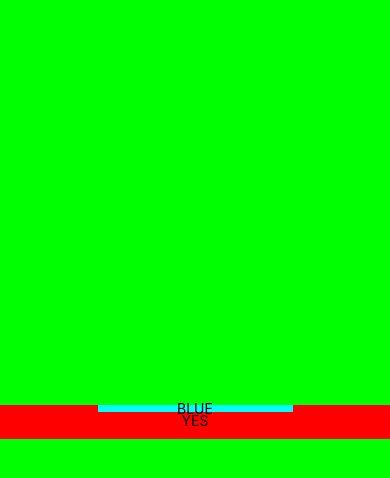
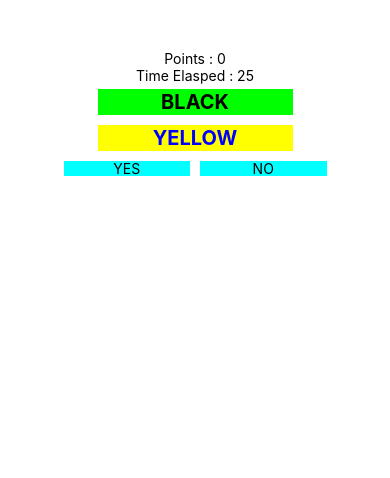
Before and after one commit to RAGAdox/QuickColor_Lab, a React Native app: screen / in a window 390 px wide. Shown: the top 478 px of the page. Built offline with nearby package versions, Linux system fonts and the light colour scheme.

Commit message:
basic structure working ,Highest score module needed

```diff
--- a/App.js
+++ b/App.js
@@ -13,8 +13,7 @@ export default class App extends React.Component {
 
 const styles = StyleSheet.create({
   container: {
-    flex: 1,
-    backgroundColor: "#00ff00",
-    justifyContent: "center"
+    justifyContent: "center",
+    marginTop: 50
   }
 });
--- a/package.json
+++ b/package.json
@@ -9,7 +9,9 @@
   "dependencies": {
     "expo": "^32.0.0",
     "react": "16.5.0",
-    "react-native": "https://github.com/expo/react-native/archive/sdk-32.0.0.tar.gz"
+    "react-mixin": "^2.0.2",
+    "react-native": "https://github.com/expo/react-native/archive/sdk-32.0.0.tar.gz",
+    "react-timer-mixin": "^0.13.4"
   },
   "devDependencies": {
     "babel-preset-expo": "^5.0.0"
--- a/src/quickColor.js
+++ b/src/quickColor.js
@@ -1,24 +1,233 @@
 import React from "react";
-import { View, Text, TouchableOpacity, StyleSheet } from "react-native";
+import { View, Text, TouchableOpacity, StyleSheet, Alert } from "react-native";
+import TimerMixin from "react-timer-mixin";
+
 import color from "./Services/colors";
+/*var Component = createReactClass({
+  mixins: [TimerMixin],
+  componentDidMount: function() {
+    this.setTimeout(() => {
+      console.warn("I do not leak!");
+    }, 500);
+  }
+});*/
 let max = color.length,
   min = 0;
 function genRandom() {
   return Math.floor(Math.random() * (+max - +min)) + +min;
 }
 export default class QuickColor extends React.Component {
+  constructor(props) {
+    super(props);
+    this.state = {
+      points: 0,
+      block1Background: null,
+      block1Text: null,
+      correctIndex: null,
+      ready: false,
+      timeElasped: 30,
+      enabled: true
+    };
+    //this.generateNewColourState();
+  }
+  /*incrementer = setInterval(() => {
+    console.warn(1);
+    //this.setState({ timeElasped: this.state.timeElasped + 1 });
+  }, 1000);*/
+  timer = setInterval(() => {
+    //console.warn("I do not leak!");
+    this.setState({ timeElasped: this.state.timeElasped - 1 });
+    if (this.state.timeElasped == 0) {
+      clearInterval(this.timer);
+      Alert.alert(
+        "Time Up",
+        "NO Time is left",
+        [
+          {
+            text: "OK",
+            onPress: () => {
+              console.warn("reset");
+              this.setState({ enabled: false });
+            }
+          }
+        ],
+        { cancelable: false }
+      );
+    }
+  }, 1000);
+  componentWillMount() {
+    this.timer;
+    this.generateNewColourState();
+    //this.setInterval(console.warn("one second"), 1000);
+  }
+  generateNewColourState() {
+    let b1bg = genRandom(),
+      b1tx = genRandom(),
+      b2bg = genRandom(),
+      b2tx = genRandom(),
+      b2text = genRandom();
+    if (b1bg == b1tx || b2bg == b2tx) this.generateNewColourState();
+    else {
+      this.setState({
+        block1Background: b1bg,
+        block1Text: b1tx,
+        block2Background: b2bg,
+        block2Text: b2tx,
+        block2TextDisplay: b2text,
+        correctIndex: genRandom(),
+        ready: true
+      });
+    }
+  }
   render() {
     //console.warn(Math.floor(Math.random() * (+max - +min)) + +min);
-    return (
-      <View style={{ backgroundColor: "#ff0000", alignItems: "center" }}>
-        <View style={styles.block}>
-          <Text>{color[genRandom()].name}</Text>
+    if (this.state.ready == true)
+      return (
+        <View style={{ backgroundColor: "#ffffff", alignItems: "center" }}>
+          <Text>Points : {this.state.points}</Text>
+          <Text>Time Elasped : {this.state.timeElasped}</Text>
+          <View
+            style={[
+              { backgroundColor: color[this.state.block1Background].value },
+              styles.block
+            ]}
+          >
+            <Text
+              style={[
+                { color: color[this.state.block1Text].value },
+                styles.blockText
+              ]}
+            >
+              {color[this.state.correctIndex].name}
+            </Text>
+          </View>
+          <View
+            style={[
+              { backgroundColor: color[this.state.block2Background].value },
+              styles.block
+            ]}
+          >
+            <Text
+              style={[
+                {
+                  color: color[this.state.block2Text].value
+                },
+                styles.blockText
+              ]}
+            >
+              {color[this.state.block2TextDisplay].name}
+            </Text>
+          </View>
+          <View
+            style={{
+              flexDirection: "row",
+              height: 20 + "%",
+              width: 70 + "%"
+            }}
+          >
+            {this.state.enabled ? (
+              <React.Fragment>
+                <TouchableOpacity
+                  style={styles.option}
+                  disabled={!this.state.enabled}
+                  onPress={() => {
+                    if (
+                      this.state.correctIndex == this.state.block2Background
+                    ) {
+                      console.warn("correct");
+                      this.setState({
+                        points: this.state.points + 100
+                      });
+                    } else {
+                      this.setState({
+                        points: this.state.points - 100
+                      });
+                    }
+                    this.generateNewColourState();
+                  }}
+                >
+                  <Text>YES</Text>
+                </TouchableOpacity>
+                <TouchableOpacity
+                  style={styles.option}
+                  disabled={!this.state.enabled}
+                  onPress={() => {
+                    if (
+                      this.state.correctIndex != this.state.block2Background
+                    ) {
+                      console.warn("correct");
+                      this.setState({
+                        points: this.state.points + 100
+                      });
+                    } else {
+                      this.setState({
+                        points: this.state.points - 100
+                      });
+                      console.warn("wrong");
+                    }
+                    this.generateNewColourState();
+                  }}
+                >
+                  <Text>NO</Text>
+                </TouchableOpacity>
+              </React.Fragment>
+            ) : null}
+            {!this.state.enabled ? (
+              <TouchableOpacity
+                style={[styles.option, { backgroundColor: "#00ffff" }]}
+                onPress={() => {
+                  this.setState({ timeElasped: 30, points: 0, enabled: true });
+                  let timer = setInterval(() => {
+                    //console.warn("I do not leak!");
+                    this.setState({ timeElasped: this.state.timeElasped - 1 });
+                    if (this.state.timeElasped == 0) {
+                      clearInterval(timer);
+                      Alert.alert(
+                        "Time Up",
+                        "NO Time is left",
+                        [
+                          {
+                            text: "OK",
+                            onPress: () => {
+                              console.warn("reset");
+                              this.setState({ enabled: false });
+                            }
+                          }
+                        ],
+                        { cancelable: false }
+                      );
+                    }
+                  }, 1000);
+                  this.generateNewColourState();
+                }}
+              >
+                <Text>restart</Text>
+              </TouchableOpacity>
+            ) : null}
+          </View>
         </View>
-        <TouchableOpacity onPress={() => console.warn(genRandom())}>
-          <Text>YES</Text>
-        </TouchableOpacity>
-      </View>
-    );
+      );
+    else
+      return (
+        <View
+          style={{
+            flex: 1,
+            backgroundColor: "#ffffff"
+            //alignItems: "center",
+            //alignContent: "center",
+            //justifyContent: "center"
+          }}
+        >
+          <TouchableOpacity
+            style={styles.option}
+            onPress={() => {
+              generateNewColourState();
+            }}
+          >
+            <Text>Ready</Text>
+          </TouchableOpacity>
+        </View>
+      );
   }
 }
 const styles = StyleSheet.create({
@@ -27,6 +236,18 @@ const styles = StyleSheet.create({
     width: 50 + "%",
     justifyContent: "center",
     alignItems: "center",
-    backgroundColor: "#00ffff"
+    //backgroundColor: "#00ffff",
+    margin: 5
+  },
+  option: {
+    flex: 1,
+    justifyContent: "center",
+    alignItems: "center",
+    backgroundColor: "#00ffff",
+    margin: 5
+  },
+  blockText: {
+    fontSize: 20,
+    fontWeight: "bold"
   }
 });
```
Also changed, not shown: 1 other file (tests, documents, lock files or other folders).
